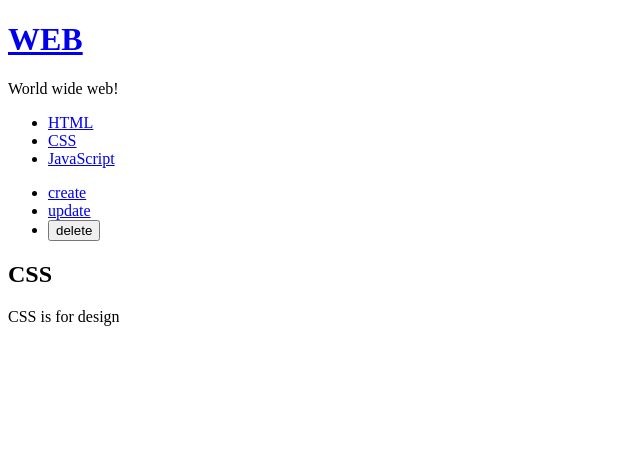
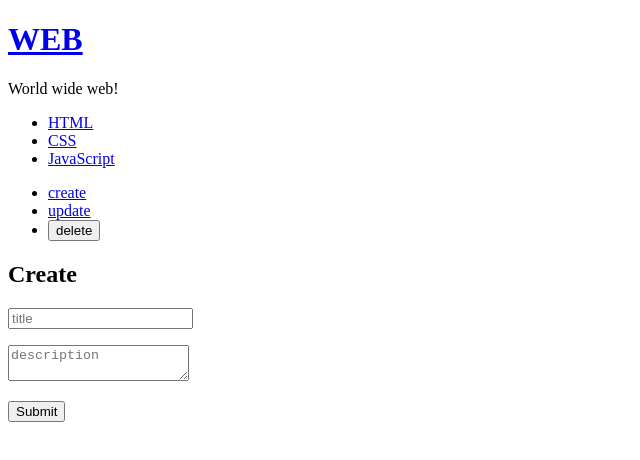
Before and after one commit to Inchijeong/react-sample, a React (Create React App) app in the folder react-app/: page / in a window 1280 px wide. Shown: the top 460 px of the page, without its empty margins (0-640 px from the left). Built offline with nearby package versions, Linux system fonts and the light colour scheme.

Commit message:
Add a Create function step 3

```diff
--- a/react-app/src/App.js
+++ b/react-app/src/App.js
@@ -10,7 +10,7 @@ class App extends Component {
   constructor(props){
     super(props);
     this.state = {
-      mode:'read',
+      mode:'create',
       selected_content_id:2,
       subject:{title:'WEB', sub:'World wide web!'},
       welcome:{title:'Welcome', desc:'Hello, React!'},
--- a/react-app/src/components/CreateContent.js
+++ b/react-app/src/components/CreateContent.js
@@ -6,8 +6,21 @@ class CreateContent extends Component {
     return (
         <article>
             <h2>Create</h2>
-            <form>
-
+            <form action="/create_process" method="post"
+              onSubmit={function(e){
+                e.preventDefault();
+                alert('Submit!!');
+              }.bind(this)}
+            >
+              <p>
+                <input type="text" name="title" placeholder="title"></input>
+                </p>
+              <p>
+                <textarea name="desc" placeholder="description"></textarea>
+                </p>
+              <p>
+                <input type="submit"></input>
+              </p>
             </form>
         </article>
     );
```
